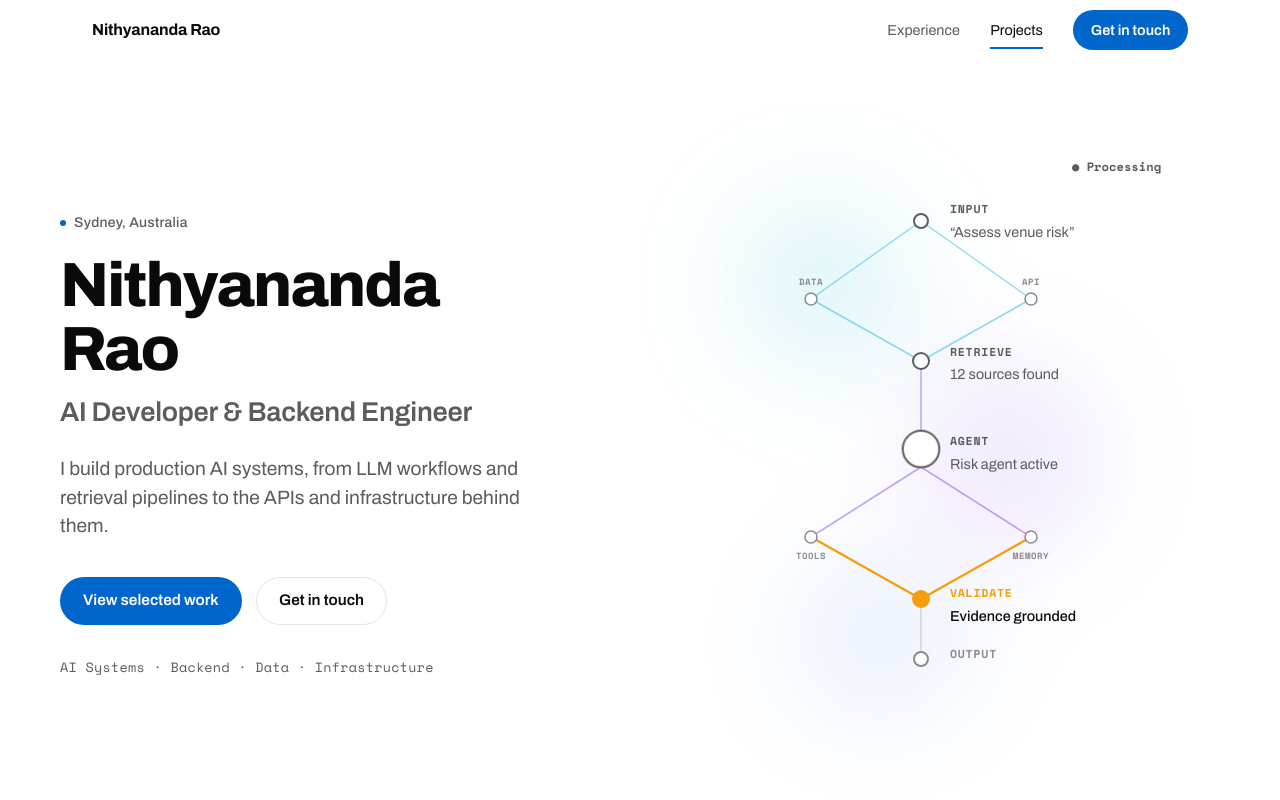
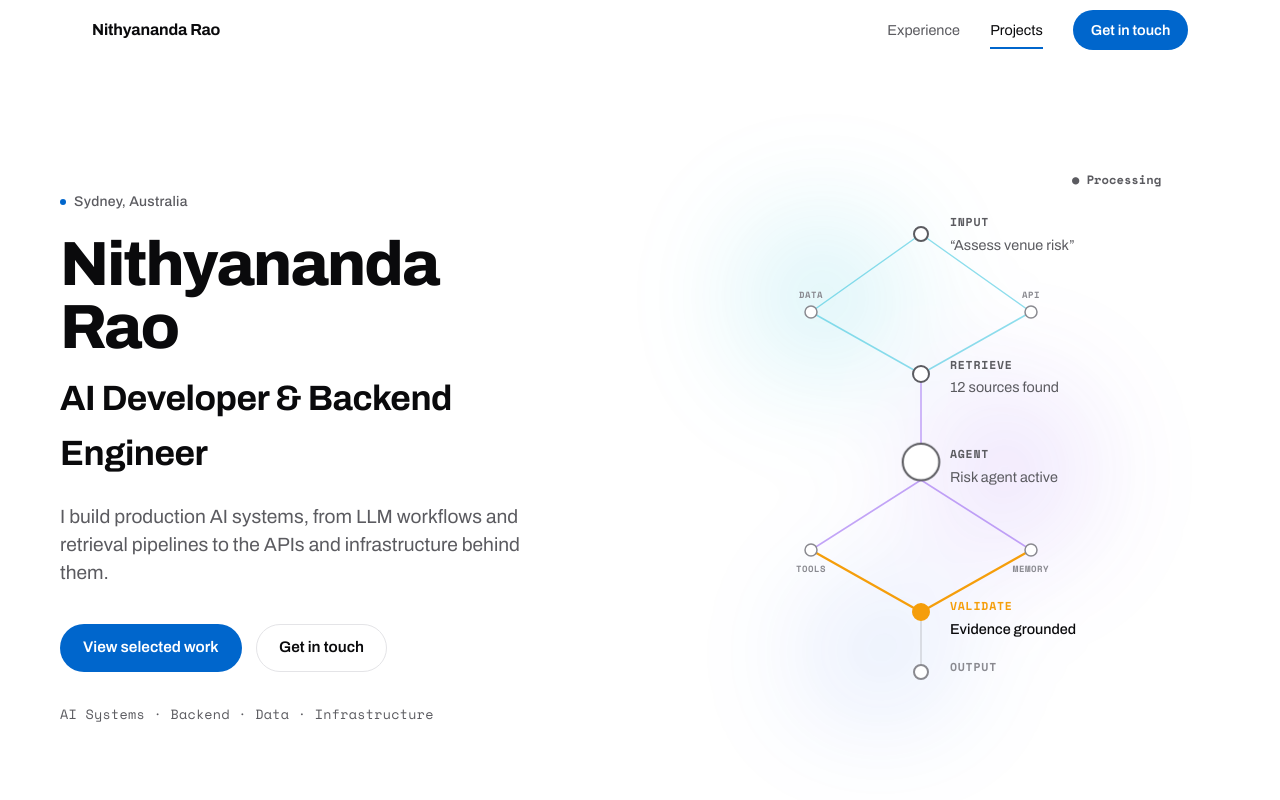
Before and after one commit to sirasatinithyanand/portfolio, a plain HTML site: page index.html in a window 1280 px wide. Shown: the top 800 px of the page. Drawn offline with nearby package versions, Linux system fonts and the light colour scheme.

Commit message:
Update style.css

```diff
--- a/assets/css/style.css
+++ b/assets/css/style.css
@@ -129,7 +129,7 @@ button:focus-visible { outline: 2px solid var(--accent); outline-offset: 3px; bo
 .hero-kicker { display: flex; align-items: center; gap: 0.5rem; font-size: 0.875rem; font-weight: 500; letter-spacing: 0.02em; color: var(--ink-secondary); margin-bottom: 1.25rem; }
 .hero-kicker-dot { width: 6px; height: 6px; border-radius: 50%; background: var(--accent); flex-shrink: 0; }
 .hero-name { font-size: clamp(2.5rem, 6vw, 3.9rem); font-weight: 750; line-height: 1.02; letter-spacing: -0.03em; }
-.hero-role { margin-top: 0.6rem; font-size: clamp(1.3rem, 2.6vw, 1.7rem); font-weight: 600; letter-spacing: -0.01em; color: var(--ink-secondary); }
+.hero-role { margin-top: 0.7rem; font-size: clamp(1.55rem, 3.4vw, 2.2rem); font-weight: 650; letter-spacing: -0.015em; color: var(--ink); }
 .hero-sub { margin-top: 1.4rem; color: var(--ink-secondary); font-size: 1.2rem; font-weight: 400; max-width: 500px; line-height: 1.48; }
 .hero-actions { margin-top: 2.25rem; display: flex; gap: 0.9rem; flex-wrap: wrap; }
 .hero-tags { margin-top: 2rem; font-family: var(--font-mono); font-size: 0.84rem; font-weight: 500; letter-spacing: 0.02em; color: var(--ink-secondary); }
```
